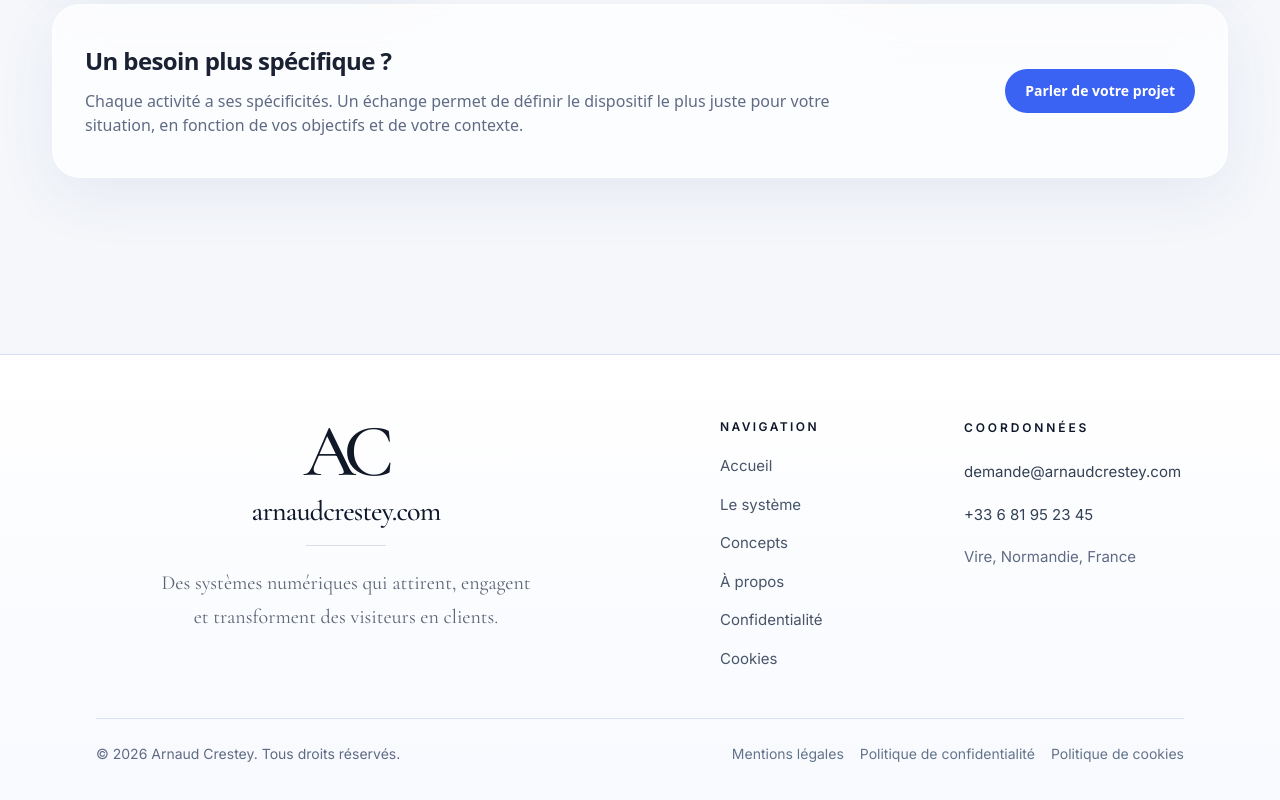
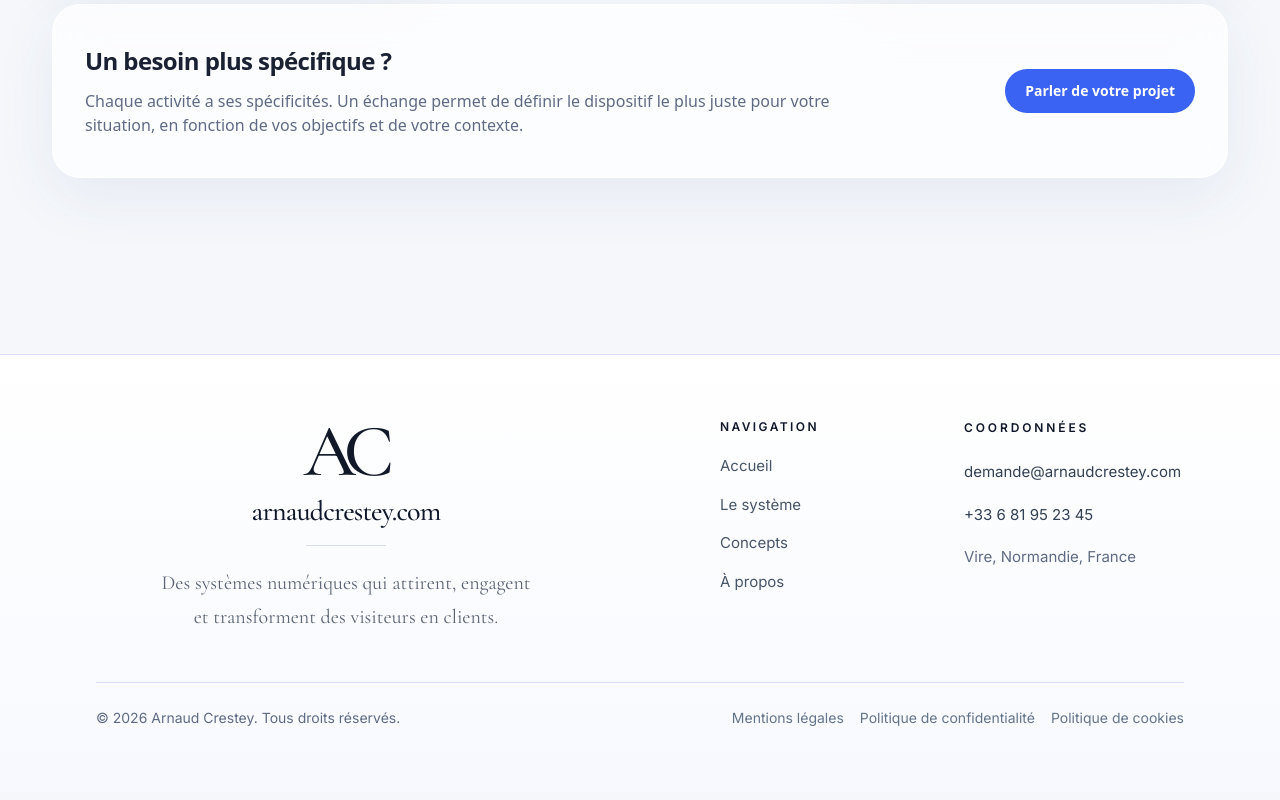
Before and after one commit to arnaudcrestey/portail-site-vitrine, a Next.js app: page / in a window 1280 px wide. Shown: the part 3099-3899 px from the top of the page. Built offline with nearby package versions, Linux system fonts and the light colour scheme.

Commit message:
Update footer.tsx

```diff
--- a/components/footer.tsx
+++ b/components/footer.tsx
@@ -86,18 +86,6 @@ export function Footer() {
                 >
                   À propos
                 </Link>
-                <Link
-                  href="/politique-de-confidentialite"
-                  className={`${textFont.className} text-[14px] text-[#475569] transition hover:text-[#1d4ed8] sm:text-[15px]`}
-                >
-                  Confidentialité
-                </Link>
-                <Link
-                  href="/politique-de-cookies"
-                  className={`${textFont.className} text-[14px] text-[#475569] transition hover:text-[#1d4ed8] sm:text-[15px]`}
-                >
-                  Cookies
-                </Link>
               </nav>
             </div>
           </div>
```
